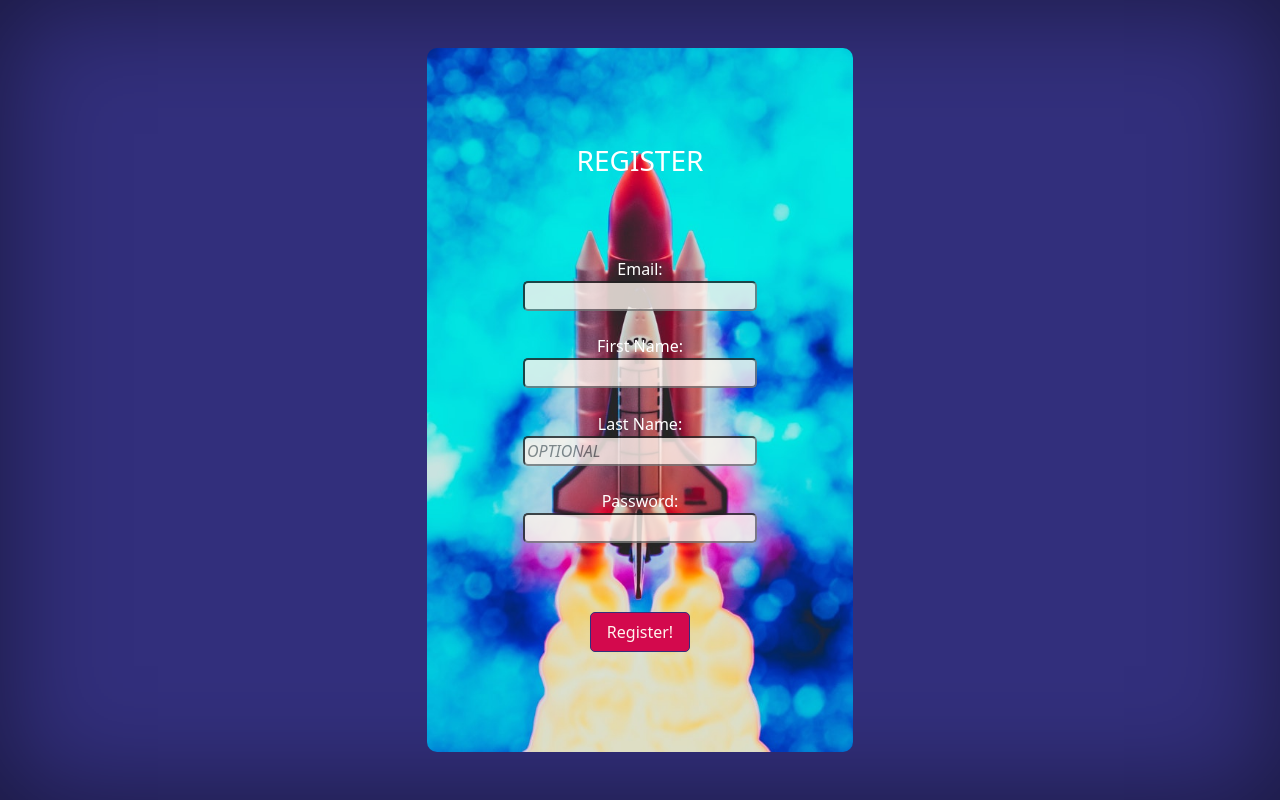
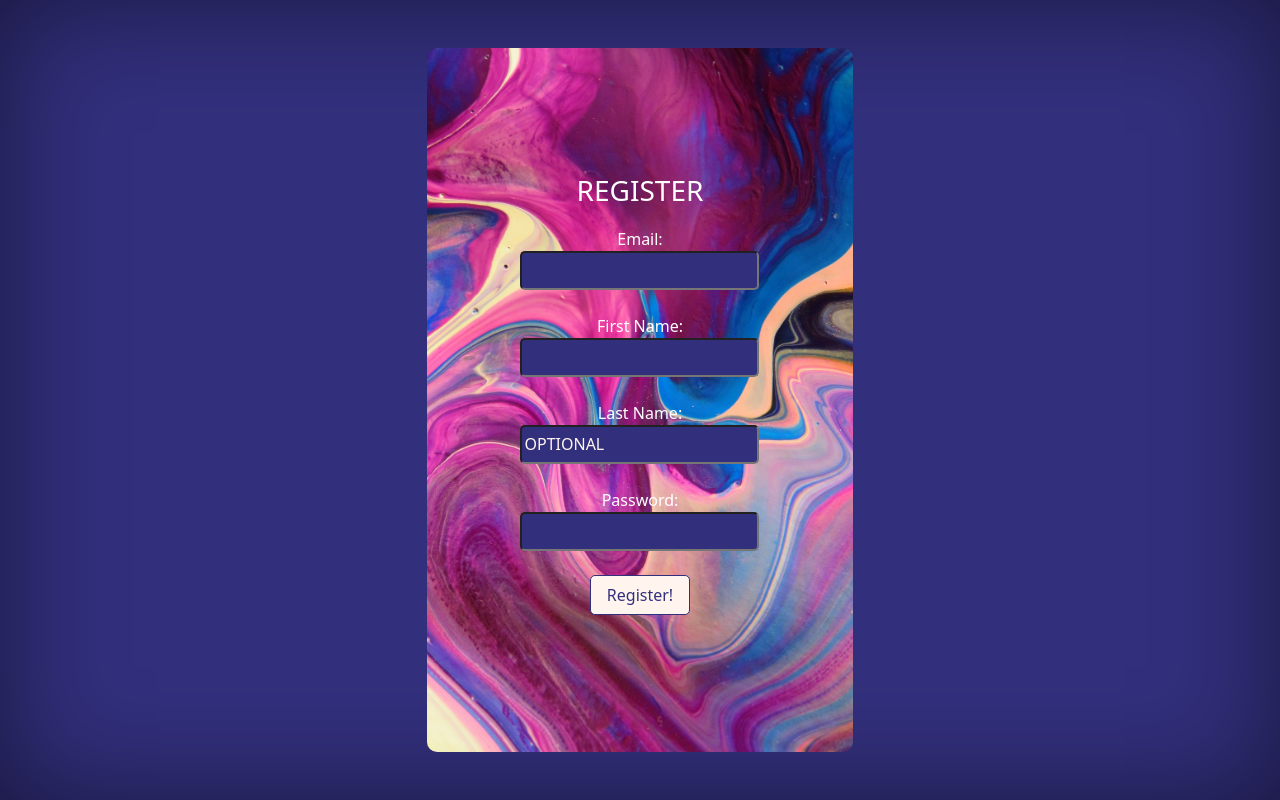
Before and after one commit to VallieTracy/Writing-Prompt-App, a Flask app: page /register in a window 1280 px wide. Run offline with Flask 2, Linux system fonts and the light colour scheme.

Commit message:
made register page similar to log-in; all code is functioning

```diff
--- a/data/prompts.py
+++ b/data/prompts.py
@@ -1,7 +1,7 @@
 prompts_dicts = [
     {'name': 'Single Words with Multiple Meanings',
      'directions': ["With only minutes available to write in response to each prompt, think broadly with an open mind. The immediate goal is to generate a rich and varied field of thoughts, memories, and ideas. Let yourself wander all over the place and collect anything you find. You can sort through the piles later to decide what deserves more focused exploration."],
-     'prompt': 'allow yourself to ponder:',
+     'prompt': 'your word to explore is:',
      'random_word_qty': 1,
      'img_path': '/static/Images/single_many.jpg',
      'loops': 4,
--- a/static/css/style.css
+++ b/static/css/style.css
@@ -339,12 +339,6 @@
     background-color: #322F7C;
 }
 
-.rocketcolor {
-    /* background-color: rgb(247, 0, 255); */
-    background-color: #322F7C;
-    box-shadow: inset 0 0 7rem 0px rgba(0, 0, 0, 0.5);
-}
-
 /* #fire {
     box-shadow: inset 0 0 7rem 0 seashell, 0 0 3rem 0 yellow;
     box-shadow: inset 0 0 7rem 0 seashell, 0 0 3rem 0 yellow, 0 0 7rem 0 orange;
@@ -416,16 +410,6 @@
     height: 40px;
 }
 
-.reg-btn {
-    background-color: rgb(211, 9, 77);
-    color: white;
-    width: 100px;
-    height: 40px;
-    border-radius: 5px;
-    border-style: solid;
-    border-width: 1px;
-    border-color: #322F7C;
-}
 
 
 
@@ -640,29 +665,30 @@ textarea {
     margin: 0!important;
 }
 
-#fire div.form #email, #first_name, #last_name, #password2  {
+/* #fire div.form #email, #first_name, #last_name, #password2  { */
     /* background-color: rgb(247, 0, 255); */
-    background-color: seashell;
-    opacity: 0.8;
+    /* background-color: seashell;
+    opacity: 0.8; */
     /* background-color: transparent; */
     /* color: rgb(211, 9, 77); */
-    color: black;
+    /* color: black;
     font-style: italic;
     border-radius: 5px;
-}
+} */
 
-div.form #email, #password {
+div.form #email, #password, #first_name, #last_name {
     background-color: #322F7C;
     color: seashell;
-    font-style: italic;
     border-radius: 5px;
+    height: 39px;
 }
 
 div.form .login-btn {
     color: #322F7C;
 }
 
-div.form .reg-btn {
+::placeholder {
     color: seashell;
-    border-width: 1px;
+    /* font-style: italic; */
+    /* letter-spacing: .1rem; */
 }
--- a/templates/registration.html
+++ b/templates/registration.html
@@ -2,9 +2,10 @@
 {% block title %}Registration{% endblock %}
 
 {% block content %}
-<div class='container-fluid backdrop rocketcolor'>
-  <h3 class='top'>REGISTER</h3>
+<div class='container-fluid backdrop purple'>
+  <!-- <h3 class='top'>REGISTER</h3> -->
   <div class='inner-container' id='fire'>
+    <h3>REGISTER</h3>
 
     <form action='/register-user' method='post'>
           <div class='form'>
@@ -21,10 +22,11 @@
           </div>
           <div class='form'>
           <label for="password">Password: </label>
-          <input type="password" name="password" id="password2" required>
+          <input type="password" name="password" id="password" required>
           </div>
-          <div class='form bottom'>
-            <input class='btn reg-btn' type="submit" value="Register!">
+          <div class='form'>
+            <!-- <input class='btn reg-btn' type="submit" value="Register!">   -->
+            <input class='btn login-btn' type="submit" value="Register!">
           </div>
     </form>
 
@@ -37,8 +39,8 @@
 
   </div> <!-- End div for inner-container class-->
 
-  <img src='/static/Images/rocket-small.jpg' class='back-img-2'>
-  <!-- <img src='/static/Images/or-sky-lg-comp.jpg' class='full-img'> -->
+  <img src='/static/Images/login-medium.jpg' class='back-img-2'>
+  <!-- <img src='/static/Images/rocket-small.jpg' class='back-img-2'>   -->
 
 </div> <!-- End of container-fluid backdrop-->
 {% endblock %}
--- a/templates/writing_prompt.html
+++ b/templates/writing_prompt.html
@@ -3,6 +3,7 @@
 
 {% block content %}
 <div class='container-fluid backdrop almond'>
+
     <div class='inner-container-2'>
     <div class='prompt-inner'>
 
@@ -14,7 +15,7 @@
     <div class='two-words'>
         <p class='loop'>{{ word1 }}</p>
         <p></p>
-        <p><b>&nbsp;&nbsp;and&nbsp;&nbsp;</b></p>
+        <p class='and'>&nbsp;&nbsp;and&nbsp;&nbsp;</p>
         <p class='loop2'>{{ word2 }}</p>
     </div>
 
@@ -28,7 +29,8 @@
     {% endif %}
 
     <div id='hidden-element'>
-        <h2 id='too-long' style="color: red;"></h2>
+        <div class='hbar'></div>
+        <h2 id='too-long'></h2>
         <h3 class='hidden-div'>Would you like to store any nuggets?</h3>
 
         <form action='/store-nugget' method='post'>
```
Also changed, not shown: other parts of static/css/style.css (+44 -3 lines).
